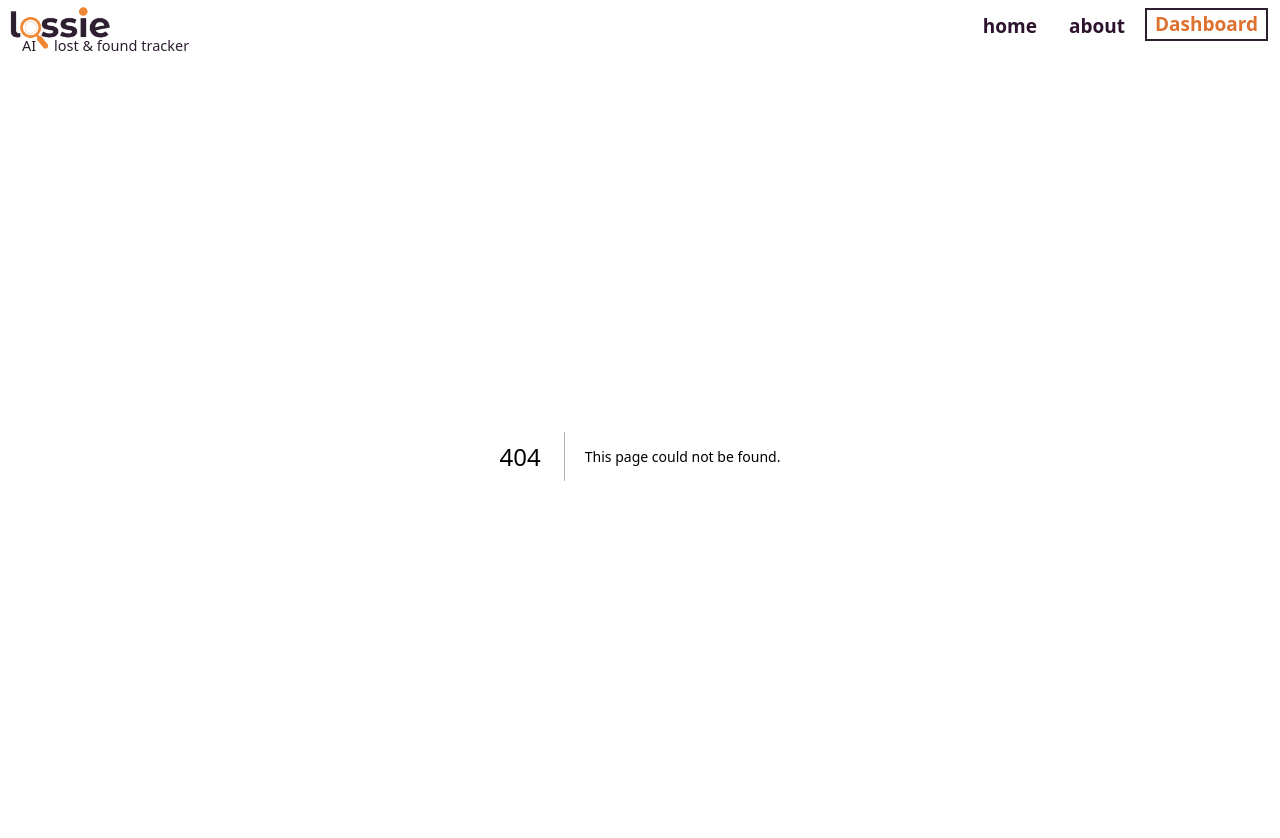
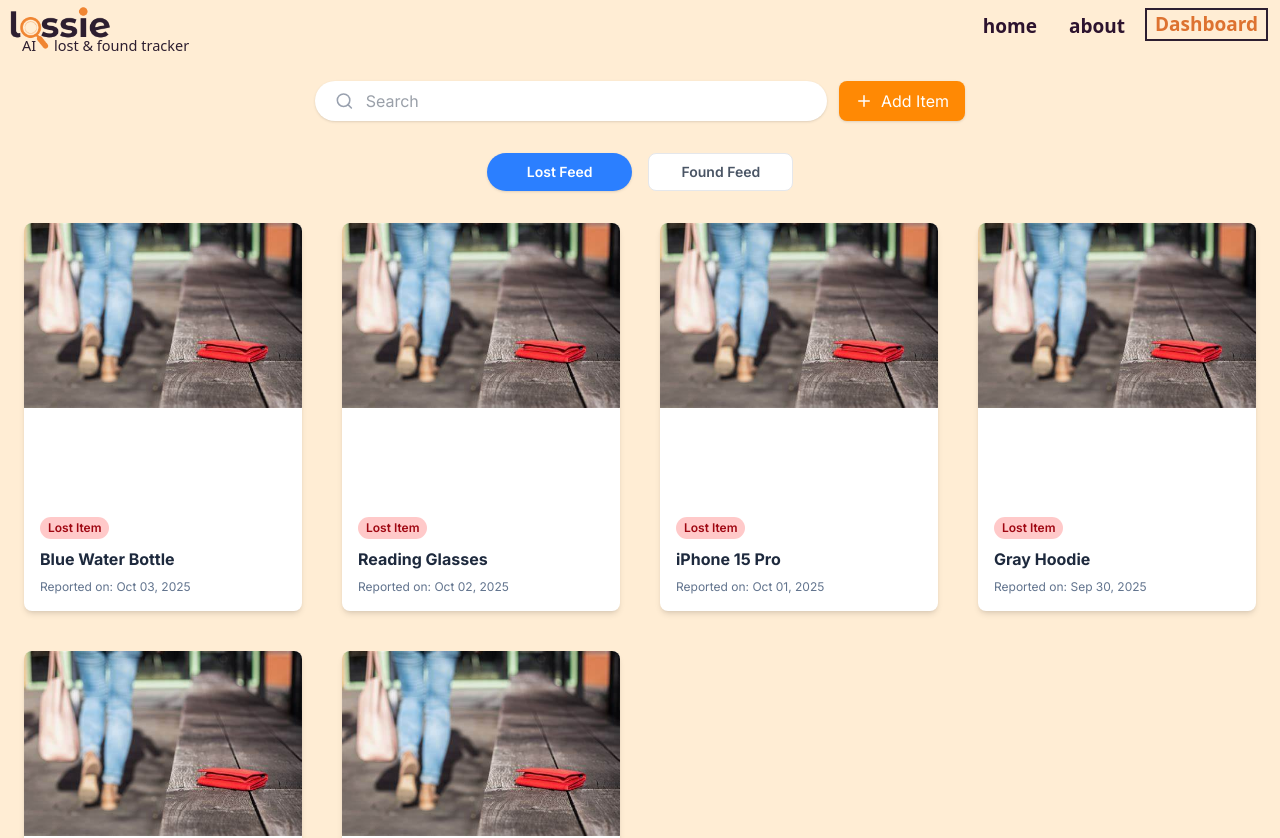
Before and after one commit to Int-vishwesh/Lossie, a Next.js app: page /feed in a window 1280 px wide. Before the commit this address had no page. Shown: the top 838 px of the page. Built offline with nearby package versions, Linux system fonts and the light colour scheme.

Commit message:
feed and report new

```diff
--- /dev/null
+++ b/app/components/itemcard.tsx
@@ -0,0 +1,45 @@
+// src/components/feed/ItemCard.tsx
+import Image from 'next/image';
+import Link from 'next/link';
+
+export type Item = {
+  id: string;
+  name: string;
+  type: 'lost' | 'found';
+  date: string;
+  imageUrl: string;
+};
+
+type ItemCardProps = {
+  item: Item;
+};
+
+export default function ItemCard({ item }: ItemCardProps) {
+  const isLost = item.type === 'lost';
+
+  return (
+    <Link href={`/items/${item.id}`} className="block group">
+      <div className="bg-white rounded-lg shadow-md overflow-hidden h-full group-hover:shadow-lg transition-shadow duration-300 flex flex-col">
+        <div className="relative w-full aspect-square">
+          <Image
+            src={item.imageUrl}
+            alt={item.name}
+            width={300}
+            height={300}
+
+            className="object-cover group-hover:scale-105 transition-transform duration-300"
+          />
+        </div>
+        <div className="p-4 flex flex-col flex-grow">
+          <span className={`inline-block self-start px-2 py-0.5 text-[12px] font-semibold rounded-full mb-2 ${
+            isLost ? 'bg-red-200 text-red-800' : 'bg-green-200 text-green-800'
+          }`}>
+            {isLost ? 'Lost Item' : 'Found Item'}
+          </span>
+          <h3 className="text-md max-sm:text-sm font-bold text-slate-800 flex-grow">{item.name}</h3>
+          <p className="text-xs text-slate-500 mt-2">Reported on: {item.date}</p>
+        </div>
+      </div>
+    </Link>
+  );
+}
--- a/app/components/ui/input.tsx
+++ /dev/null
@@ -1,40 +0,0 @@
-
-import React from 'react';
-
-type InputProps = React.InputHTMLAttributes<HTMLInputElement> & {
-  label: string;
-};
-
-const Input = React.forwardRef<HTMLInputElement, InputProps>(
-  ({ className, type, label, ...props }, ref) => {
-
-    const inputId = React.useId();
-
-    return (
-      <div className="w-full">
-        <label
-          htmlFor={inputId}
-          className="block text-sm font-medium text-slate-700 mb-1"
-        >
-          {label}
-        </label>
-        <input
-          id={inputId}
-          type={type}
-          className={`
-            w-full px-4 py-2 border border-slate-300 rounded-md shadow-sm
-            focus:ring-brand-primary focus:border-brand-primary
-            transition duration-150 ease-in-out
-            ${className}
-          `}
-          ref={ref}
-          {...props}
-        />
-      </div>
-    );
-  }
-);
-
-Input.displayName = 'Input';
-
-export { Input };
--- a/app/dashboard/page.tsx
+++ b/app/dashboard/page.tsx
@@ -19,7 +19,6 @@ const allItems = [
   { id: 'matched-1', type: 'Lost', status: 'Matched', name: 'My Keys', description: 'My lost house keys were matched with a found item. Contact info exchanged!', dateReported: '2023-10-15', imageUrl: defaultItemImage.src, matchedWith: 'found-item-id-xyz', },
   { id: 'matched-2', type: 'Found', status: 'Matched', name: 'Silver Bracelet', description: 'A silver chain bracelet I found was claimed by its owner.', dateReported: '2023-10-10', imageUrl: defaultItemImage.src, matchedWith: 'lost-item-id-abc', },
 ];
-// --- END DUMMY DATA ---
 
 
 export default function Dashboard() {
@@ -57,10 +56,13 @@ export default function Dashboard() {
             <p className="text-sm max-sm:text-[13px] text-gray-600">Found Items</p>
           </div>
           <div className="bg-orange-100 rounded-xl p-4 text-center shadow">
-            <p className="text-2xl font-bold text-purple-600">{matchedItems.length}</p>
+            <p className="text-2xl font-bold text-orange-600">{matchedItems.length}</p>
             <p className="text-sm max-sm:text-[13px] text-gray-600">Matches</p>
           </div>
         </div>
+      </div>
+      <div className="my-5 bg-gray-50 p-4 rounded-2xl shadow-md text-center">
+        <p className="text-md max-sm:text-[15px]">Can&apos;t find your item or wanna help others to find, <Link href={'/feed'} className="text-orange-400 hover:underline"> browse manually👀</Link> our community feed </p>
       </div>
 
       <div className="mt-8 space-y-8">
--- /dev/null
+++ b/app/feed/page.tsx
@@ -0,0 +1,89 @@
+
+"use client";
+
+import { useState, useMemo } from "react";
+import { Search, Plus } from "lucide-react";
+import Link from "next/link";
+import ItemCard from "../components/itemcard";
+import type { Item } from "../components/itemcard";
+
+const feedItems: Item[] = [
+  { id: '1', name: 'Blue Water Bottle', type: 'lost', date: 'Oct 03, 2025', imageUrl: '/lost.jpg' },
+  { id: '2', name: 'Black Leather Wallet', type: 'found', date: 'Oct 02, 2025', imageUrl: '/found.jpg' },
+  { id: '3', name: 'Reading Glasses', type: 'lost', date: 'Oct 02, 2025', imageUrl: '/lost.jpg' },
+  { id: '4', name: 'Set of Keys', type: 'found', date: 'Oct 01, 2025', imageUrl: '/found.jpg' },
+  { id: '5', name: 'iPhone 15 Pro', type: 'lost', date: 'Oct 01, 2025', imageUrl: '/lost.jpg' },
+  { id: '6', name: 'University ID Card', type: 'found', date: 'Sep 30, 2025', imageUrl: '/found.jpg' },
+  { id: '7', name: 'Gray Hoodie', type: 'lost', date: 'Sep 30, 2025', imageUrl: '/lost.jpg' },
+  { id: '8', name: 'AirPods Pro Case', type: 'found', date: 'Sep 29, 2025', imageUrl: '/found.jpg' },
+  { id: '9', name: 'Laptop Charger', type: 'lost', date: 'Sep 29, 2025', imageUrl: '/lost.jpg' },
+  { id: '10', name: 'Red Backpack', type: 'found', date: 'Sep 28, 2025', imageUrl: '/found.jpg' },
+  { id: '11', name: 'Textbook "Calculus"', type: 'lost', date: 'Sep 28, 2025', imageUrl: '/lost.jpg' },
+];
+
+export default function FeedPage() {
+  const [activeTab, setActiveTab] = useState<'lost' | 'found'>("lost");
+  const [searchTerm, setSearchTerm] = useState<string>('');
+
+  const filteredItems = useMemo(() => {
+    return feedItems.filter(item =>
+      item.type === activeTab &&
+      item.name.toLowerCase().includes(searchTerm.toLowerCase())
+    );
+  }, [activeTab, searchTerm]);
+
+  return (
+    <div className="min-h-screen p-6">
+      <div className="flex items-center justify-center gap-3 mb-8">
+        <div className="flex items-center w-full max-w-lg bg-white rounded-full shadow-sm px-5 py-2">
+          <Search className="w-5 h-5 text-gray-400" />
+          <input
+            type="text"
+            placeholder="Search"
+            className="ml-3 w-full bg-transparent text-gray-700 max-sm:text-[11px] focus:outline-none"
+            value={searchTerm}
+            onChange={(e) => setSearchTerm(e.target.value)}
+          />
+        </div>
+        <Link href="/report-item" className="flex-shrink-0 max-sm:text-[12px] flex items-center gap-2 px-4 py-2 bg-orange-400 text-white rounded-lg shadow-sm hover:bg-orange-600 transition">
+          <Plus size={18} /> Add Item
+        </Link>
+      </div>
+
+      <div className="flex justify-center gap-4 mb-8">
+        <button
+          onClick={() => setActiveTab("lost")}
+          className={`px-10 py-2 rounded-4xl font-semibold text-sm transition-all duration-200 ${
+            activeTab === "lost"
+              ? "bg-blue-500 text-white shadow"
+              : "bg-white text-gray-600 border border-gray-200 hover:bg-gray-100"
+          }`}
+        >
+          Lost Feed
+        </button>
+        <button
+          onClick={() => setActiveTab("found")}
+          className={`px-8 py-2 rounded-lg font-semibold text-sm transition-all duration-200 ${
+            activeTab === "found"
+              ? "bg-blue-500 text-white shadow"
+              : "bg-white text-gray-600 border border-gray-200 hover:bg-gray-100"
+          }`}
+        >
+          Found Feed
+        </button>
+      </div>
+
+      <div className="grid grid-cols-2 md:grid-cols-3 lg:grid-cols-4 gap-10 max-w-7xl mx-auto">
+        {filteredItems.length === 0 ? (
+          <p className="col-span-full text-center text-gray-500 py-16">
+            No items found in the {activeTab} feed that match &quot;{searchTerm}&quot;
+          </p>
+        ) : (
+          filteredItems.map((item) => (
+            <ItemCard key={item.id} item={item} />
+          ))
+        )}
+      </div>
+    </div>
+  );
+}
--- a/app/forgot-password/page.tsx
+++ b/app/forgot-password/page.tsx
@@ -1,4 +1,4 @@
-// src/app/forgot-password/page.tsx
+
 "use client";
 
 import Link from "next/link";
--- a/app/globals.css
+++ b/app/globals.css
@@ -1,12 +1,13 @@
 @import "tailwindcss";
+
 body {
   @apply bg-orange-100;
 }
-/* Add this to src/app/globals.css */
+
 .scrollbar-hide::-webkit-scrollbar {
   display: none;
 }
 .scrollbar-hide {
-  -ms-overflow-style: none;  /* IE and Edge */
-  scrollbar-width: none;  /* Firefox */
+  -ms-overflow-style: none;
+  scrollbar-width: none;
 }
--- /dev/null
+++ b/app/report-item/page.tsx
@@ -0,0 +1,8 @@
+// src/app/report-item/page.tsx
+export default function ReportItemPlaceholder() {
+  return (
+    <div className="min-h-screen flex items-center justify-center bg-gray-100">
+      <h1 className="text-3xl font-bold text-gray-700">Report Item Page Coming Soon!</h1>
+    </div>
+  );
+}
```
